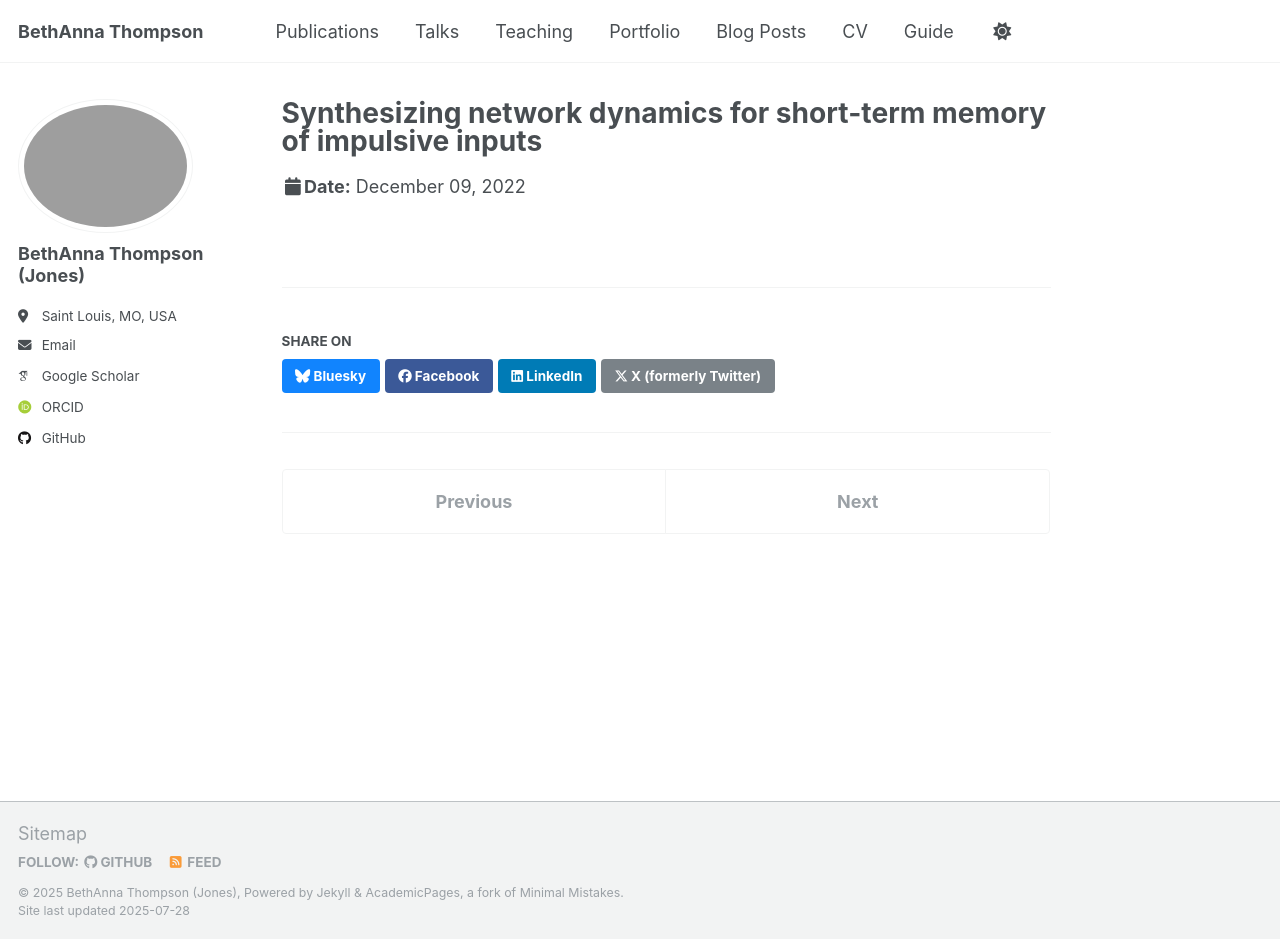
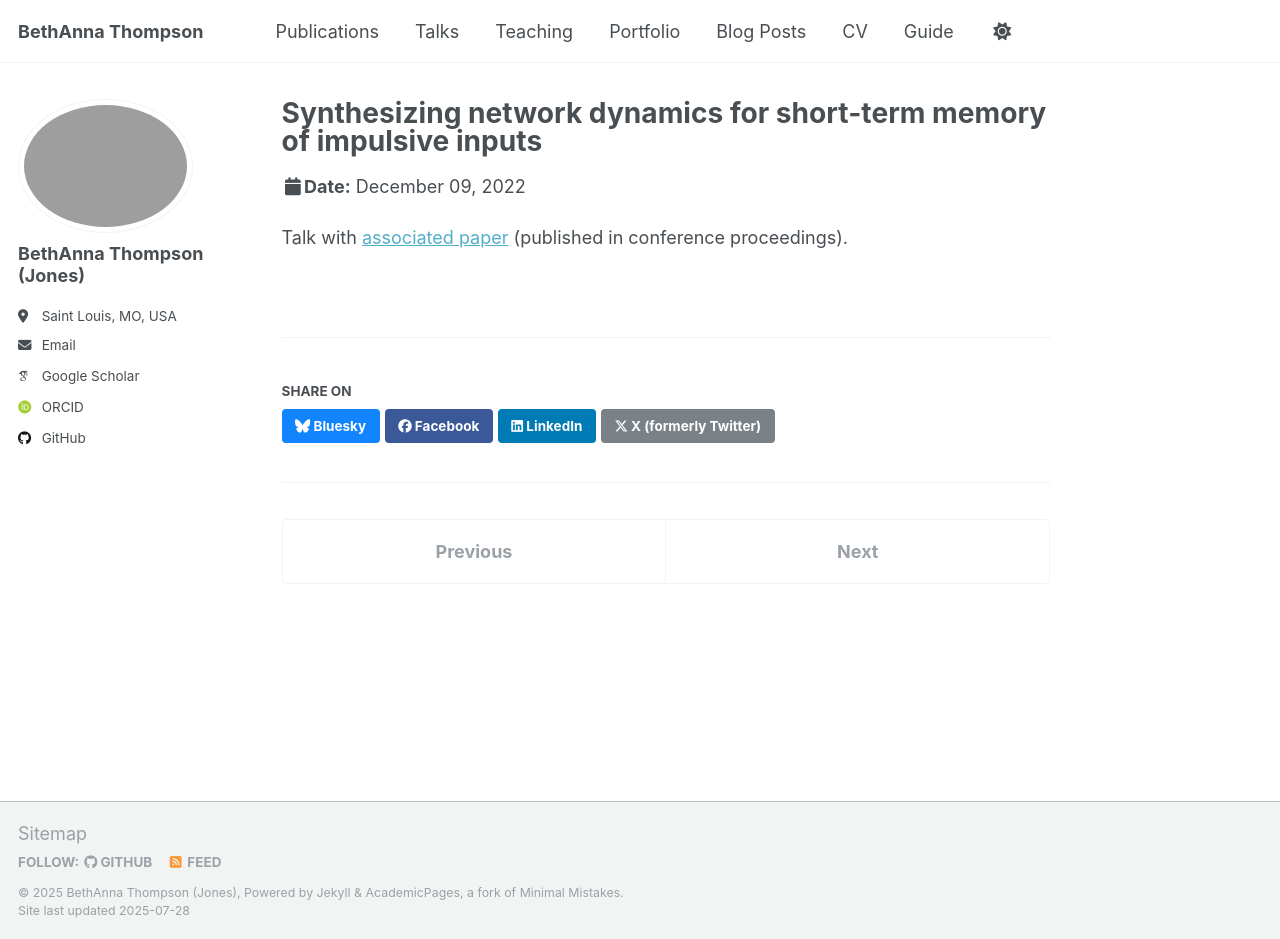
Before and after one commit to BethAnna/BethAnna.github.io, a Jekyll site: the page built from _talks/talk-CDC-2022.md, in a window 1280 px wide and 939 px high. Built offline with Jekyll 4.4.1, drawn with Linux system fonts in a browser that asks for light colours; some web fonts are replaced; a script that is not in the unit is left out; a file with an impossible date is left out.

Commit message:
Update and rename 2022-12-09-talk.md to talk-CDC-2022.md
Updated description and file name structure

```diff
--- a/_talks/2022-12-09-talk.md
+++ b/_talks/talk-CDC-2022.md
@@ -7,3 +7,5 @@ venue: "Conference on Decision and Control (CDC) 2022"
 date: 2022-12-09
 location: "Cancun, Mexico"
 ---
+
+Talk with [associated paper](https://ieeexplore.ieee.org/document/9993238) (published in conference proceedings).
```
